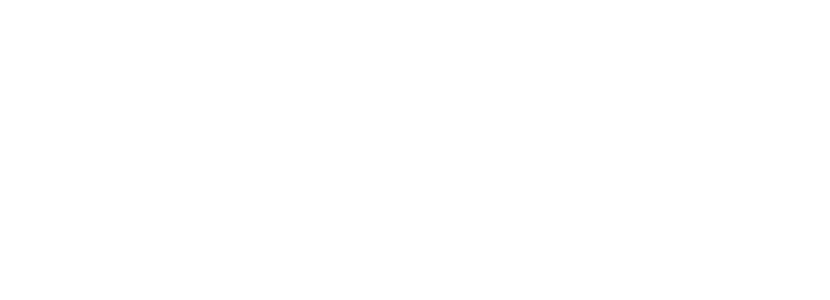
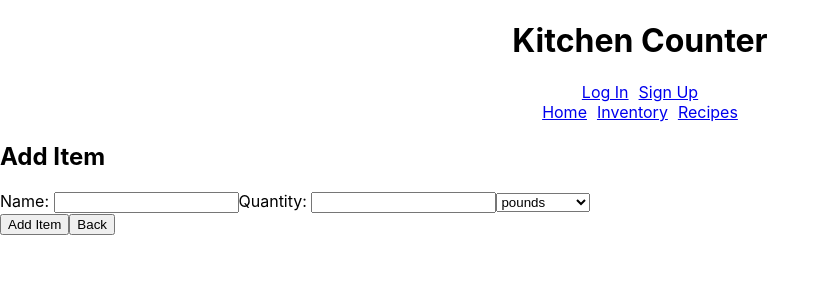
Before and after one commit to Leojanas/kitchen-counter, a React (Create React App) app: page /inventory-add in a window 1280 px wide. Shown: the top 300 px of the page, without its empty margins (0-830 px from the left). Built offline with nearby package versions, Linux system fonts and the light colour scheme.

Commit message:
Add add-item and add-recipe functionality

```diff
--- /dev/null
+++ b/src/AddItem/add-item.js
@@ -0,0 +1,41 @@
+import React, {Component} from 'react';
+import Header from '../Header/header';
+
+class AddItem extends Component {
+    handleClickBack = () => {
+        this.props.history.push('/inventory')
+    }
+    render() {
+        return (
+            <>
+                <Header />
+                <section>
+                    <h2>Add Item</h2>
+                    <form>
+                        <label htmlFor='name'>Name: </label>
+                        <input id='name' name='name' />
+                        <label htmlFor='qty'>Quantity: </label>
+                        <input id='qty' name='qty' />
+                        <select name='unit' id='unit'>
+                            <option value='pounds'>pounds</option>
+                            <option value='ounces'>ounces</option>
+                            <option value='gallons'>gallons</option>
+                            <option value='pints'>pints</option>
+                            <option value='cups'>cups</option>
+                            <option value='tablespoons'>tablespoons</option>
+                            <option value='teaspoons'>teaspoons</option>
+                            <option value='each'>each</option>
+                        </select>
+                        <div>
+                            <button type='submit'>Add Item</button>
+                            <button type='button' onClick={this.handleClickBack}>Back</button>
+                        </div>
+
+                    </form>
+                </section>
+            </>
+        )
+    }
+}
+
+export default AddItem;
--- a/src/App.js
+++ b/src/App.js
@@ -9,6 +9,7 @@
 import ItemDetail from './ItemDetail/item-detail';
 import EditItem from './EditItem/edit-item';
 import EditRecipe from './EditRecipe/edit-recipe';
+import AddItem from './AddItem/add-item';
 
 function App() {
   return (
@@ -20,6 +21,10 @@
       <Route
         exact path='/inventory'
         component={Inventory}
+      />
+      <Route
+        path='/inventory-add'
+        component={AddItem}
       />
       <Route
         exact path='/inventory/:id'
--- a/src/EditItem/edit-item.js
+++ b/src/EditItem/edit-item.js
@@ -4,7 +4,7 @@
 
 class EditItem extends Component {
     handleClickBack = () => {
-        this.props.history.push(`/inventory/${this.props.match.params.id}`)
+        this.props.history.push('/inventory')
     }
     handleChangeQuantity = () => {
 
@@ -23,7 +23,7 @@
                     <input id='qty' name='qty' value={item.qty} onChange={this.handleChangeQuantity}/>
                     <label htmlFor='qty'>{item.unit}</label>
                     <div>
-                        <button onClick={this.handleClickBack}>Back</button>
+                        <button type='button' onClick={this.handleClickBack}>Back</button>
                         <button type='submit'>Save</button>
                     </div>
                 </form>
--- a/src/EditRecipe/edit-recipe.js
+++ b/src/EditRecipe/edit-recipe.js
@@ -9,28 +9,54 @@
          let recipe = Recipes.filter(r => {
             return r.id === Number(this.props.match.params.id)
         })[0]
-        let ingredients = recipe.ingredients.map((ingredient, index) => {
-            return <FormIngredient item={ingredient} key={index} />
-        })
-        let instructions = recipe.instructions
         this.state = {
-            ingredients: ingredients,
             recipe: recipe
         }
      }
 
 
     handleAddIngredient = () => {
-        let ingredients = this.state.ingredients;
-        ingredients.push(<FormIngredient />)
+        let emptyIngredient = {
+            id: (this.state.recipe.ingredients.length + 1),
+            name: '',
+            qty: 0,
+            unit: ''
+        }
+        let recipe = this.state.recipe;
+        let ingredients = recipe.ingredients;
+        ingredients.push(emptyIngredient);
+        recipe = {...recipe, ingredients};
         this.setState({
-            ingredients
+            recipe
         })
     }
     handleAddStep = () => {
-
+        let newStep = {
+            number: (this.state.recipe.instructions.length + 1),
+            content: ''
+        }
+        let recipe = this.state.recipe;
+        let instructions = recipe.instructions;
+        instructions.push(newStep)
+        recipe = {...recipe, instructions}
+        this.setState({
+            recipe
+        })
     }
     render() {
+        let formIngredients;
+        let formInstructions;
+        formIngredients = this.state.recipe.ingredients.map((i, index) => {
+            return <FormIngredient item={i} key={index} />
+        })
+        formInstructions = this.state.recipe.instructions.map((i, index) => {
+            return (
+                <tr key={index}>
+                <td>Step {index + 1}</td>
+                <td><input defaultValue={i.content}/></td>
+                </tr>
+            )
+        })
         return(
             <div>
                 <Header />
@@ -47,7 +73,7 @@
                             </tr>
                         </thead>
                         <tbody>
-                            {this.state.ingredients}
+                            {formIngredients}
                         </tbody>
                     </table>
                     <button type='button' onClick={this.handleAddIngredient}>Add Ingredient</button>
@@ -56,11 +82,12 @@
                         <legend>Instructions</legend>
                         <table>
                             <tbody>
-                                {}
+                                {formInstructions}
                             </tbody>
                         </table>
                         <button type='button' onClick={this.handleAddStep}>Add Step</button>
                     </fieldset>
+                    <button type='submit'>Save Recipe</button>
                 </form>
             </div>
         )
--- a/src/Inventory/inventory.js
+++ b/src/Inventory/inventory.js
@@ -4,6 +4,9 @@
 import Items from '../items';
 
 class Inventory extends Component {
+    handleAddItem = () => {
+        this.props.history.push('/inventory-add')
+    }
     render (){
         const inventory = Items.map((item, index) => {
             return <InventoryItem item={item} key={index} />
@@ -25,7 +28,7 @@
                         {inventory}
                         </tbody>
                     </table>
-                    <button>Add Item</button>
+                    <button type='button' onClick={this.handleAddItem}>Add Item</button>
                 </section>
             </div>
         )
--- a/src/RecipeList/recipe-list.js
+++ b/src/RecipeList/recipe-list.js
@@ -25,6 +25,7 @@
                             {recipes}
                         </tbody>
                     </table>
+                    <button type='button'>Add Recipe</button>
                 </section>
 
             </div>
```
Also changed, not shown: src/AddRecipe/add-recipe.js (added), 2 other files (tests, documents, lock files or other folders).
